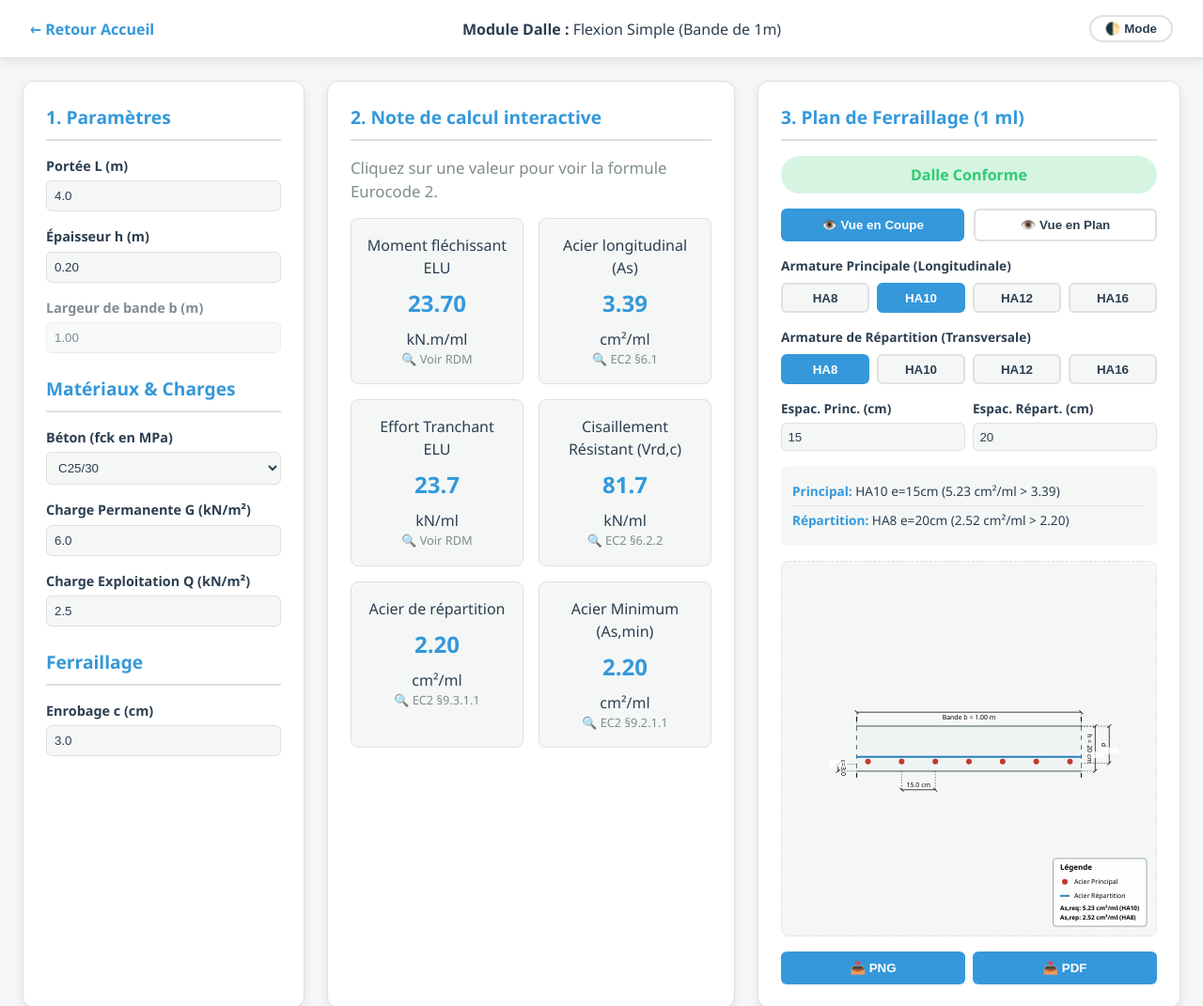
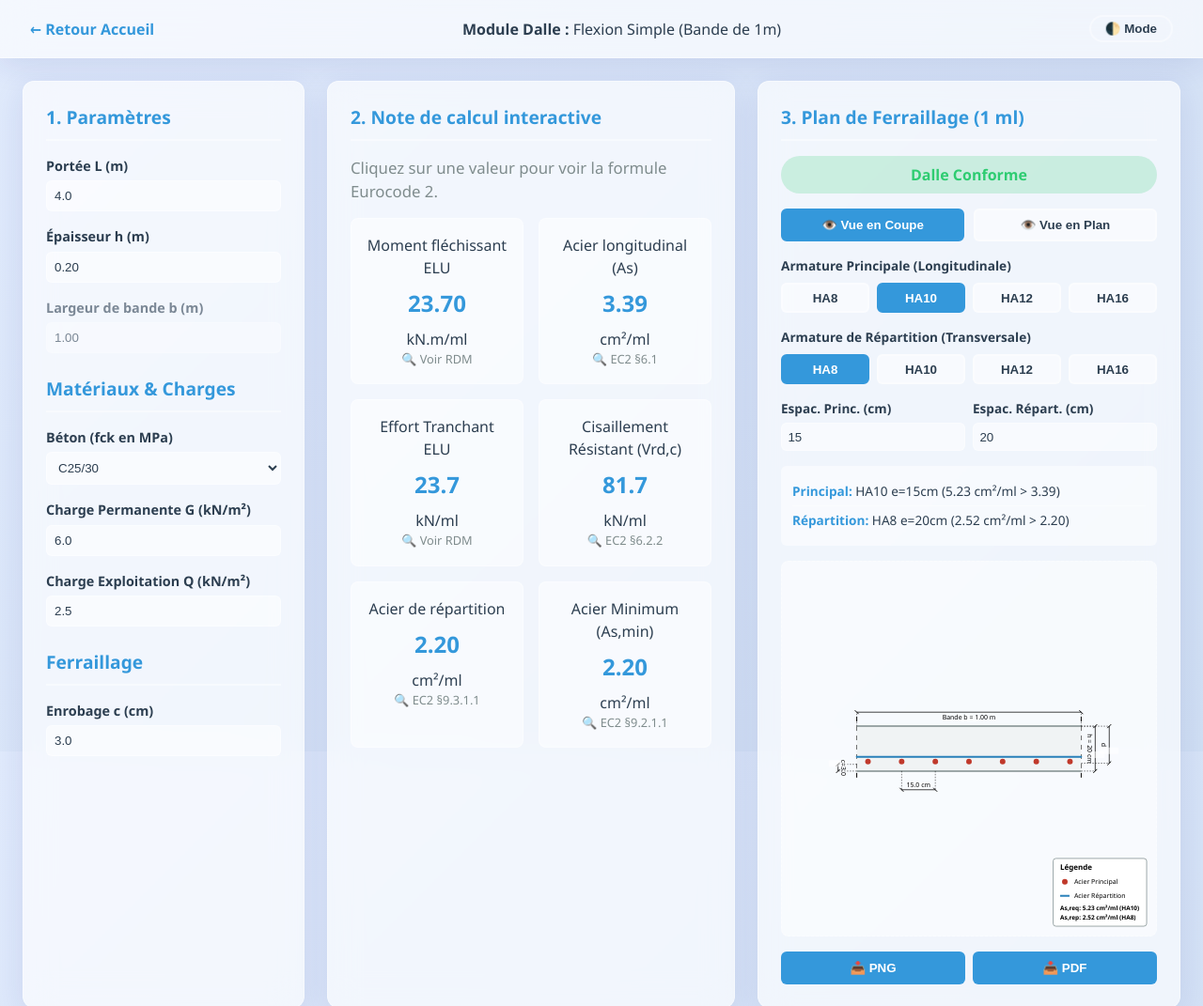
Before and after one commit to raphaeleliard/Calcul-Beton-Arme, a plain HTML site: page Dalle.html in a window 1280 px wide. Shown: the top 1071 px of the page at 94% size. Drawn offline with nearby package versions, Linux system fonts and the light colour scheme.

Commit message:
update graphique

```diff
--- a/styles.css
+++ b/styles.css
@@ -11,36 +11,40 @@ clair/sombre et concevoir une interface propre et responsive.
    1. VARIABLES & THÈMES
    ========================================== */
 :root {
-    --bg-color: #f4f7f6;
-    --surface-color: #ffffff;
+    --bg-gradient: linear-gradient(135deg, #e0eafc 0%, #cfdef3 100%);
+    --surface-color: rgba(255, 255, 255, 0.65);
+    --inner-bg: rgba(255, 255, 255, 0.5);
     --text-main: #2c3e50;
     --text-muted: #7f8c8d;
     --primary: #3498db;
     --primary-hover: #2980b9;
-    --border-color: #e0e0e0;
-    --shadow: 0 4px 10px rgba(0,0,0,0.08);
+    --border-color: rgba(255, 255, 255, 0.4);
+    --shadow: 0 8px 32px rgba(31, 38, 135, 0.1);
     --danger: #e74c3c;
     --warning: #f39c12;
     --success: #2ecc71;
     --transition: all 0.3s ease;
+    --glass-blur: blur(16px);
 }
 
 [data-theme="dark"] {
-    --bg-color: #121212;
-    --surface-color: #1e1e1e;
+    --bg-gradient: radial-gradient(circle at top left, #12151c 0%, #000000 100%);
+    --surface-color: rgba(18, 18, 18, 0.5);
+    --inner-bg: rgba(0, 0, 0, 0.4);
     --text-main: #e0e0e0;
     --text-muted: #a0a0a0;
     --primary: #4dabf7;
     --primary-hover: #3b8cd9;
-    --border-color: #333333;
-    --shadow: 0 4px 10px rgba(0,0,0,0.5);
+    --border-color: rgba(255, 255, 255, 0.08);
+    --shadow: 0 8px 32px rgba(0, 0, 0, 0.6);
 }
 
 * { box-sizing: border-box; margin: 0; padding: 0; }
 
 body {
     font-family: 'Segoe UI', Tahoma, Geneva, Verdana, sans-serif;
-    background-color: var(--bg-color);
+    background: var(--bg-gradient);
+    background-attachment: fixed;
     color: var(--text-main);
     line-height: 1.5;
     display: flex;
@@ -54,6 +58,8 @@ body {
    ========================================== */
 header {
     background-color: var(--surface-color);
+    backdrop-filter: var(--glass-blur);
+    -webkit-backdrop-filter: var(--glass-blur);
     padding: 1rem 2rem;
     display: flex;
     justify-content: space-between;
@@ -87,6 +93,8 @@ header {
 
 .panel {
     background-color: var(--surface-color); border-radius: 12px; padding: 1.5rem;
+    backdrop-filter: var(--glass-blur);
+    -webkit-backdrop-filter: var(--glass-blur);
     box-shadow: var(--shadow); border: 1px solid var(--border-color);
 }
 .panel-contact { padding: 2.5rem; }
@@ -106,6 +114,8 @@ p { margin-bottom: 1rem; color: var(--text-muted); font-size: 1.05rem; }
 .modules-grid { display: grid; grid-template-columns: repeat(auto-fit, minmax(280px, 1fr)); gap: 1.5rem; }
 .module-card {
     background-color: var(--surface-color); border: 1px solid var(--border-color);
+    backdrop-filter: var(--glass-blur);
+    -webkit-backdrop-filter: var(--glass-blur);
     border-radius: 12px; padding: 1.5rem; text-decoration: none; color: var(--text-main);
     box-shadow: var(--shadow); transition: var(--transition); display: flex; flex-direction: column; gap: 10px;
 }
@@ -125,7 +135,7 @@ p { margin-bottom: 1rem; color: var(--text-muted); font-size: 1.05rem; }
 label { display: block; font-size: 0.9rem; font-weight: 600; margin-bottom: 0.3rem; }
 input, select {
     width: 100%; padding: 0.5rem; border: 1px solid var(--border-color);
-    border-radius: 6px; background: var(--bg-color); color: var(--text-main);
+    border-radius: 6px; background: var(--inner-bg); color: var(--text-main);
 }
 
 /* ==========================================
@@ -133,7 +143,7 @@ input, select {
    ========================================== */
 .result-grid { display: grid; grid-template-columns: 1fr 1fr; gap: 1rem; }
 .result-card {
-    background: var(--bg-color); border: 1px solid var(--border-color); border-radius: 8px;
+    background: var(--inner-bg); border: 1px solid var(--border-color); border-radius: 8px;
     padding: 1rem; text-align: center; cursor: pointer; transition: var(--transition);
 }
 .result-card:hover { border-color: var(--primary); transform: translateY(-2px); }
@@ -152,7 +162,7 @@ input, select {
    7. FERRAILLAGE & INTERFACE SVG
    ========================================== */
 .svg-container {
-    width: 100%; aspect-ratio: 1; background-color: var(--bg-color);
+    width: 100%; aspect-ratio: 1; background-color: var(--inner-bg);
     border: 1px dashed var(--border-color); border-radius: 8px;
     display: flex; justify-content: center; align-items: center;
 }
@@ -163,19 +173,19 @@ svg { max-width: 100%; max-height: 100%; }
     gap: 0.5rem; margin-bottom: 1rem;
 }
 .steel-btn {
-    padding: 0.4rem; border: 2px solid var(--border-color); background: var(--bg-color);
+    padding: 0.4rem; border: 2px solid var(--border-color); background: var(--inner-bg);
     color: var(--text-main); border-radius: 6px; cursor: pointer; font-weight: 600; transition: var(--transition);
 }
 .steel-btn:hover { border-color: var(--primary); }
 .steel-btn.active { background: var(--primary); color: white; border-color: var(--primary); }
 
-.ferraillage-info { font-size: 0.85rem; background: var(--bg-color); padding: 0.75rem; border-radius: 6px; margin-bottom: 1rem; }
+.ferraillage-info { font-size: 0.85rem; background: var(--inner-bg); padding: 0.75rem; border-radius: 6px; margin-bottom: 1rem; }
 .ferraillage-info div { margin: 0.3rem 0; }
 .info-label { font-weight: 600; color: var(--primary); }
 
 .view-toggles { display: flex; gap: 10px; margin-bottom: 1rem; }
 .view-btn {
-    flex: 1; padding: 0.5rem; border: 2px solid var(--border-color); background: var(--surface-color);
+    flex: 1; padding: 0.5rem; border: 2px solid var(--border-color); background: var(--inner-bg);
     color: var(--text-main); border-radius: 6px; cursor: pointer; font-weight: 600; transition: var(--transition);
 }
 .view-btn:hover { border-color: var(--primary); }
@@ -196,7 +206,10 @@ svg { max-width: 100%; max-height: 100%; }
 .portfolio-link { display: inline-block; margin-top: 1rem; padding: 0.8rem 1.5rem; background-color: var(--primary); color: white; text-decoration: none; border-radius: 8px; font-weight: bold; transition: var(--transition); }
 .portfolio-link:hover { background-color: var(--primary-hover); transform: translateY(-2px); }
 
-footer { text-align: center; padding: 1rem; color: var(--text-muted); font-size: 0.9rem; background-color: var(--surface-color); border-top: 1px solid var(--border-color); width: 100%; margin-top: auto; }
+footer { text-align: center; padding: 1rem; color: var(--text-muted); font-size: 0.9rem; background-color: var(--surface-color);
+    backdrop-filter: var(--glass-blur);
+    -webkit-backdrop-filter: var(--glass-blur);
+    border-top: 1px solid var(--border-color); width: 100%; margin-top: auto; }
 
 /* ==========================================
    9. MODALES (POP-UPS)
@@ -210,6 +223,8 @@ footer { text-align: center; padding: 1rem; color: var(--text-muted); font-size:
 .modal-overlay.active { opacity: 1; visibility: visible; }
 .modal-content {
     background: var(--surface-color); padding: 2rem; border-radius: 12px;
+    backdrop-filter: var(--glass-blur);
+    -webkit-backdrop-filter: var(--glass-blur);
     max-width: 500px; width: 90%; box-shadow: 0 10px 25px rgba(0,0,0,0.2);
     border: 1px solid var(--border-color); transform: translateY(-20px);
     transition: var(--transition);
```
